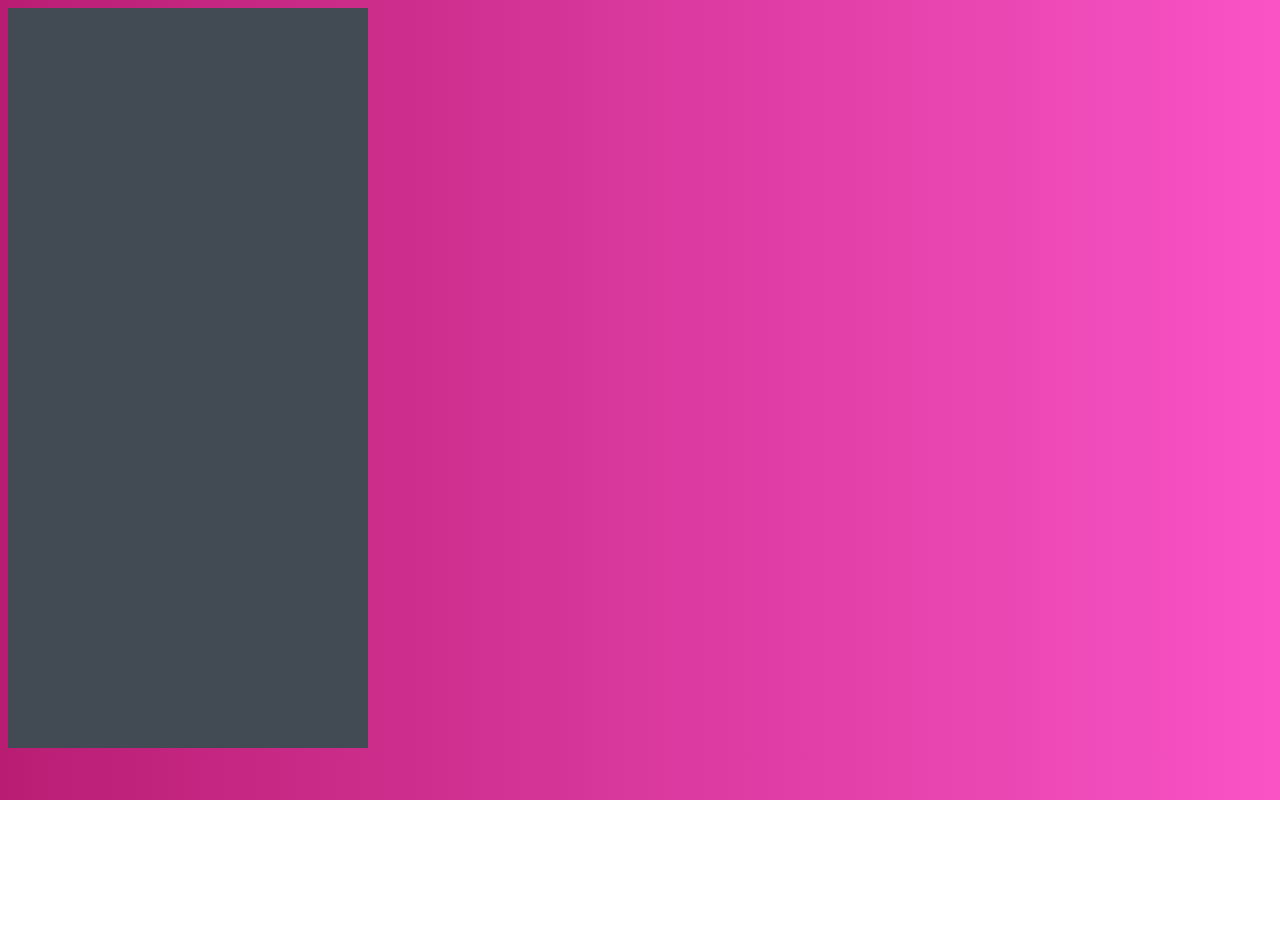
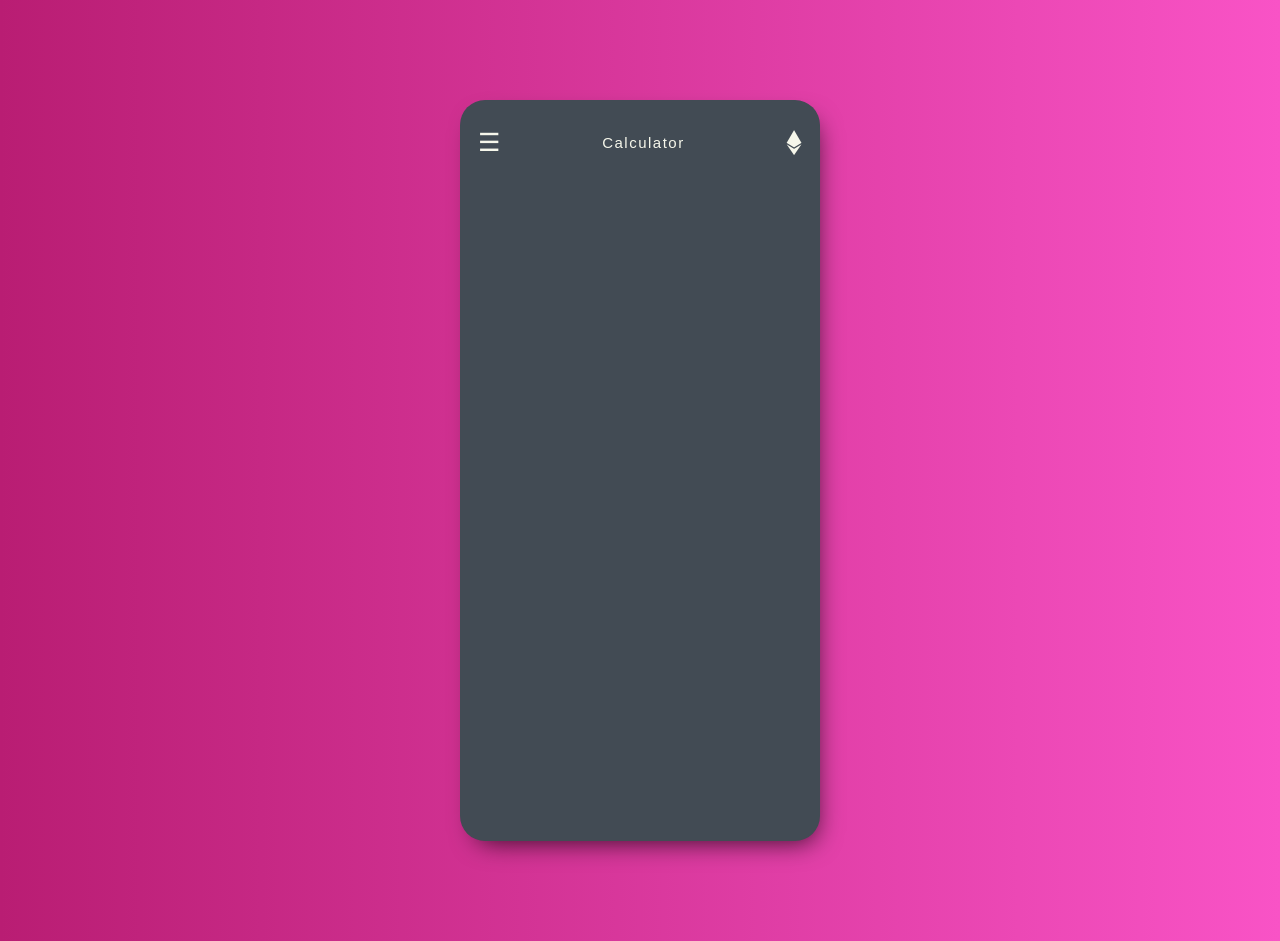
Before and after one commit to jamiev03/DailyUI--4, a plain HTML site: page calculator.html in a window 1280 px wide. Before the commit the page ends 800 px from the top, so only its background shows below. Drawn offline with Linux system fonts and the light colour scheme.

Commit message:
top nav added

```diff
--- a/calculator.html
+++ b/calculator.html
@@ -5,10 +5,16 @@
     <meta name="viewport" content="width=device-width, initial-scale=1.0">
     <meta http-equiv="X-UA-Compatible" content="ie=edge">
     <title>Calculator Design</title>
+    <link rel="stylesheet" href="https://use.fontawesome.com/releases/v5.8.2/css/all.css" integrity="sha384-oS3vJWv+0UjzBfQzYUhtDYW+Pj2yciDJxpsK1OYPAYjqT085Qq/1cq5FLXAZQ7Ay" crossorigin="anonymous">
     <link rel="stylesheet" href="style.css">
 </head>
 <body>
     <div class="container">
+        <div class="top-bar">
+            <label for="">&#9776;</label>
+            <p>Calculator</p>
+            <i class="fab fa-ethereum"></i>
+        </div>
 
     </div>
 </body>
--- a/style.css
+++ b/style.css
@@ -4,10 +4,29 @@ html {
     background: linear-gradient(to right, #b91d73, #f953c6); /* W3C, IE 10+/ Edge, Firefox 16+, Chrome 26+, Opera 12+, Safari 7+ */
     margin: 0;
     padding: 0;
+    font-family: Arial, Helvetica, sans-serif;
 }
 
 .container {
+    -webkit-box-shadow: 6px 11px 26px -10px rgba(0,0,0,0.75);
+    -moz-box-shadow: 6px 11px 26px -10px rgba(0,0,0,0.75);
+    box-shadow: 6px 11px 26px -10px rgba(0,0,0,0.75);
     height: 740px;
     width: 360px;
     background: #424b54;
+    border-radius: 25px;
+    border-top: 1px solid transparent;
+    margin: 100px auto;
 }
+.top-bar {
+    display: flex;
+    justify-content: space-between;
+    align-items: center;
+    margin: 18px;
+    font-size: 25px;
+    color: #f6f7eb;
+}
+.top-bar p {
+    font-size: 15px;
+    letter-spacing: 1.5px;
+}
```
